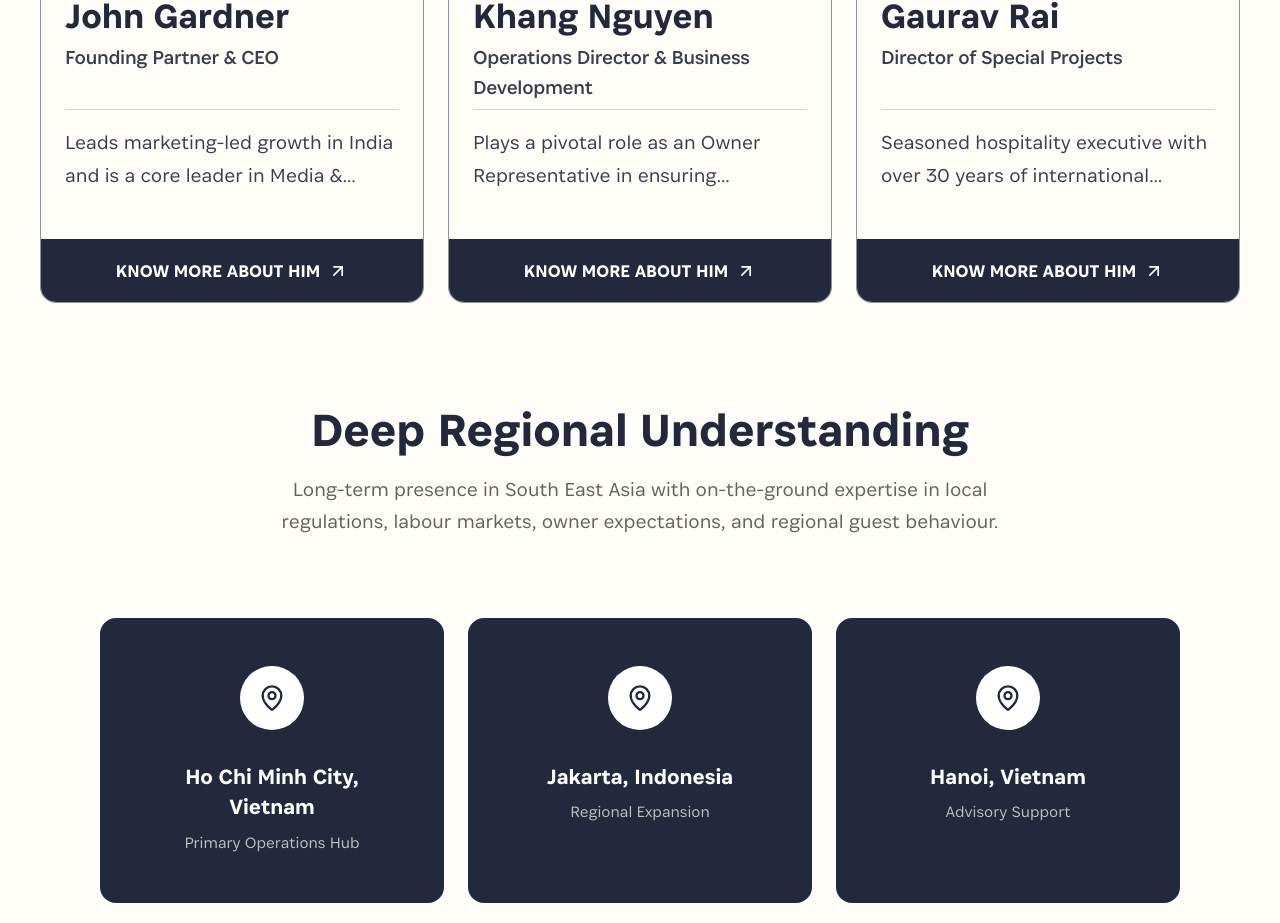
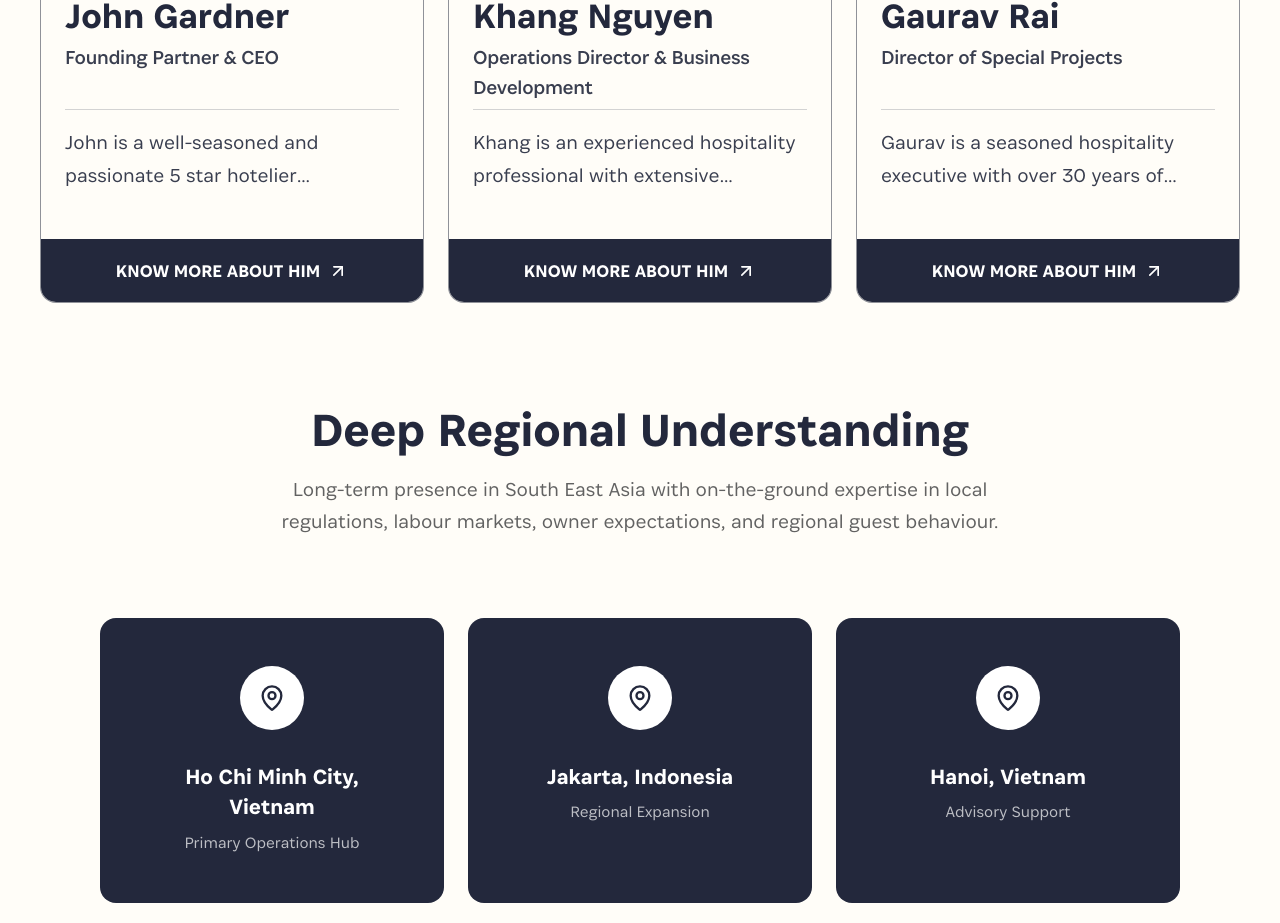
Before and after one commit to optimumhospitality/optimumhospitaity, a React (Vite) app: page /about in a window 1280 px wide. Shown: the part 2840-3763 px from the top of the page. Built offline with nearby package versions, Linux system fonts and the light colour scheme.

Commit message:
added the about section in team membber

```diff
--- a/src/components/about/Leadership.tsx
+++ b/src/components/about/Leadership.tsx
@@ -55,7 +55,7 @@ export default function Leadership() {
                 {/* Description - fixed height */}
                 <div className="h-[50px] sm:h-[60px] lg:h-[70px] flex-shrink-0 overflow-hidden">
                   <p className="text-[#393E4F] text-sm sm:text-base lg:text-[20px] font-[300] leading-relaxed line-clamp-2">
-                    {member.character}
+                    {member.about}
                   </p>
                 </div>
               </div>
--- a/src/components/team/TeamDetail.tsx
+++ b/src/components/team/TeamDetail.tsx
@@ -48,7 +48,7 @@ export default function TeamDetail({ member }: TeamDetailProps) {
               {member.role}
             </p>
             <p className="text-sm sm:text-base md:text-[20px] font-[300] text-[#B8B8B8] leading-relaxed mb-4 md:mb-6 max-w-xl">
-              {member.character}
+              {/* {member.character} */}
             </p>
             <Link
               to="/contact"
```
